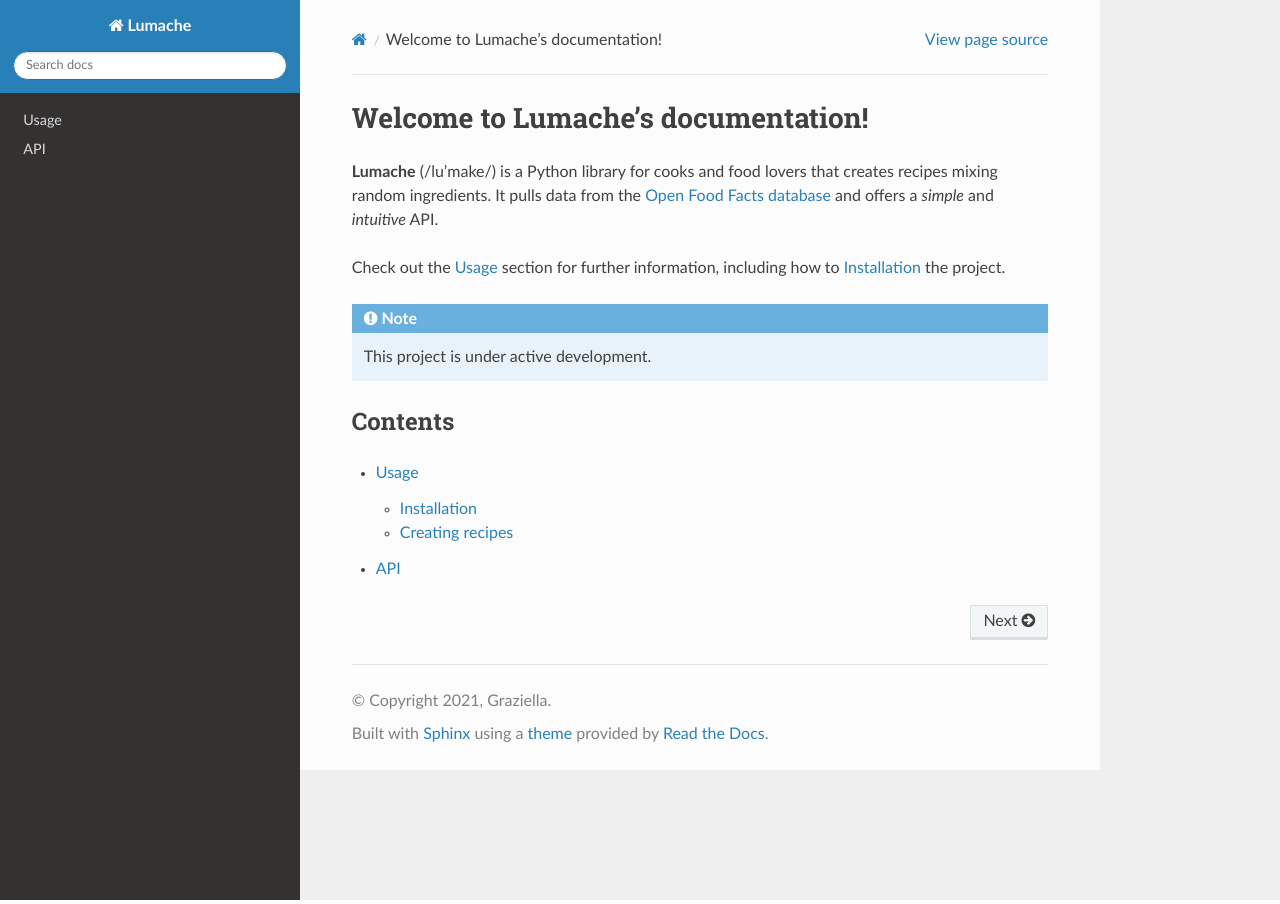
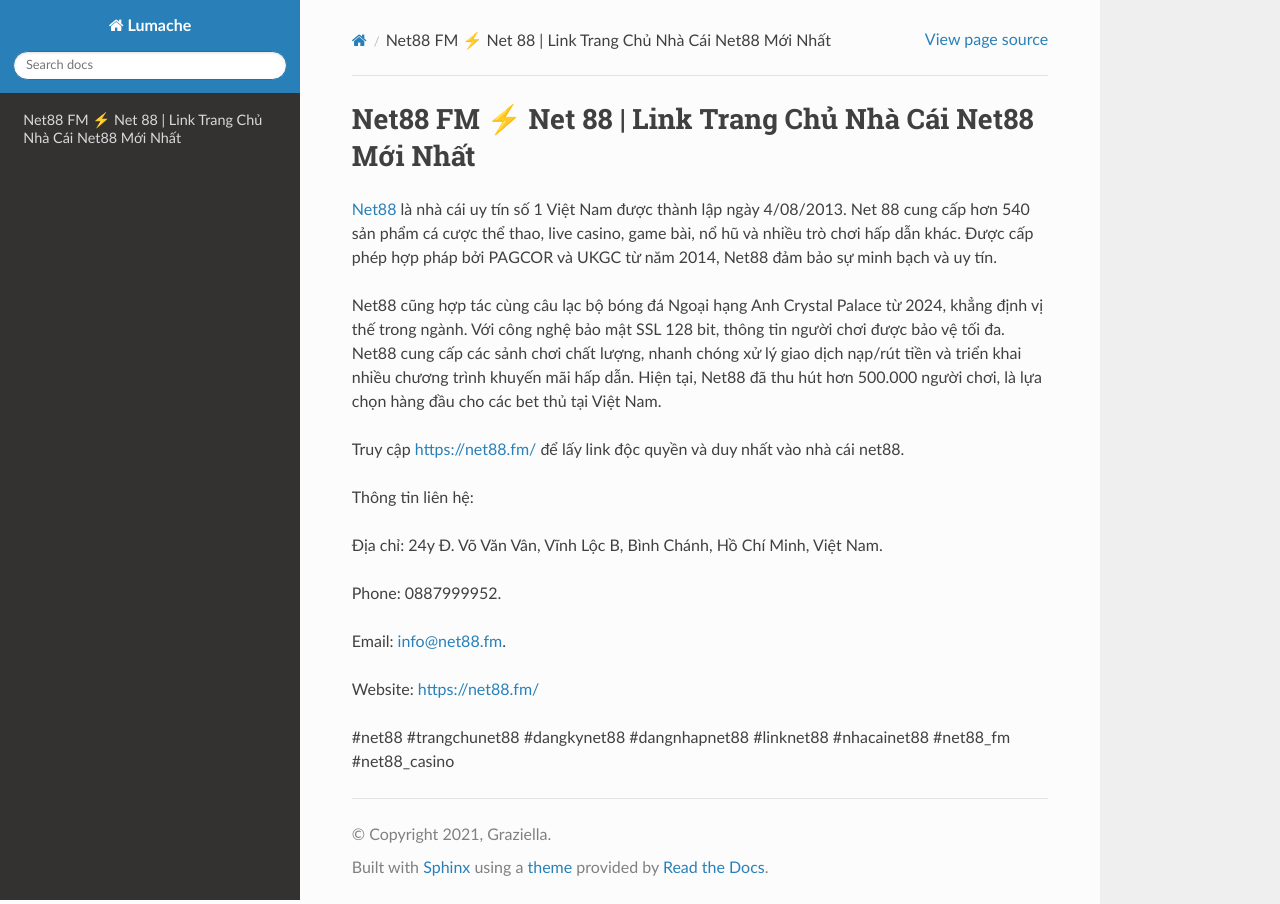
Before and after one commit to parkisngan19/net88fm, a Sphinx documentation site: the page built from docs/source/index.rst, in a window 1280 px wide. Built offline with Sphinx 7.4.7 and the Read the Docs theme 3.1.0, drawn with Linux system fonts in a browser that asks for light colours.

Commit message:
Update index.rst

```diff
--- a/docs/source/index.rst
+++ b/docs/source/index.rst
@@ -1,22 +1,21 @@
-Welcome to Lumache's documentation!
+Net88 FM ⚡️ Net 88 | Link Trang Chủ Nhà Cái Net88 Mới Nhất
 ===================================
 
-**Lumache** (/lu'make/) is a Python library for cooks and food lovers
-that creates recipes mixing random ingredients.
-It pulls data from the `Open Food Facts database <https://world.openfoodfacts.org/>`_
-and offers a *simple* and *intuitive* API.
+`Net88 <https://net88.fm/>`_ là nhà cái uy tín số 1 Việt Nam được thành lập ngày 4/08/2013. Net 88 cung cấp hơn 540 sản phẩm cá cược thể thao, live casino, game bài, nổ hũ và nhiều trò chơi hấp dẫn khác. Được cấp phép hợp pháp bởi PAGCOR và UKGC từ năm 2014, Net88 đảm bảo sự minh bạch và uy tín.
 
-Check out the :doc:`usage` section for further information, including
-how to :ref:`installation` the project.
+Net88 cũng hợp tác cùng câu lạc bộ bóng đá Ngoại hạng Anh Crystal Palace từ 2024, khẳng định vị thế trong ngành. Với công nghệ bảo mật SSL 128 bit, thông tin người chơi được bảo vệ tối đa. Net88 cung cấp các sảnh chơi chất lượng, nhanh chóng xử lý giao dịch nạp/rút tiền và triển khai nhiều chương trình khuyến mãi hấp dẫn. Hiện tại, Net88 đã thu hút hơn 500.000 người chơi, là lựa chọn hàng đầu cho các bet thủ tại Việt Nam.
 
-.. note::
+Truy cập https://net88.fm/ để lấy link độc quyền và duy nhất vào nhà cái net88.
 
-   This project is under active development.
 
-Contents
---------
+Thông tin liên hệ:
 
-.. toctree::
+Địa chỉ: 24y Đ. Võ Văn Vân, Vĩnh Lộc B, Bình Chánh, Hồ Chí Minh, Việt Nam.
 
-   usage
-   api
+Phone: 0887999952.
+
+Email: info@net88.fm.
+
+Website: https://net88.fm/
+
+#net88 #trangchunet88 #dangkynet88 #dangnhapnet88 #linknet88 #nhacainet88 #net88_fm #net88_casino
```
